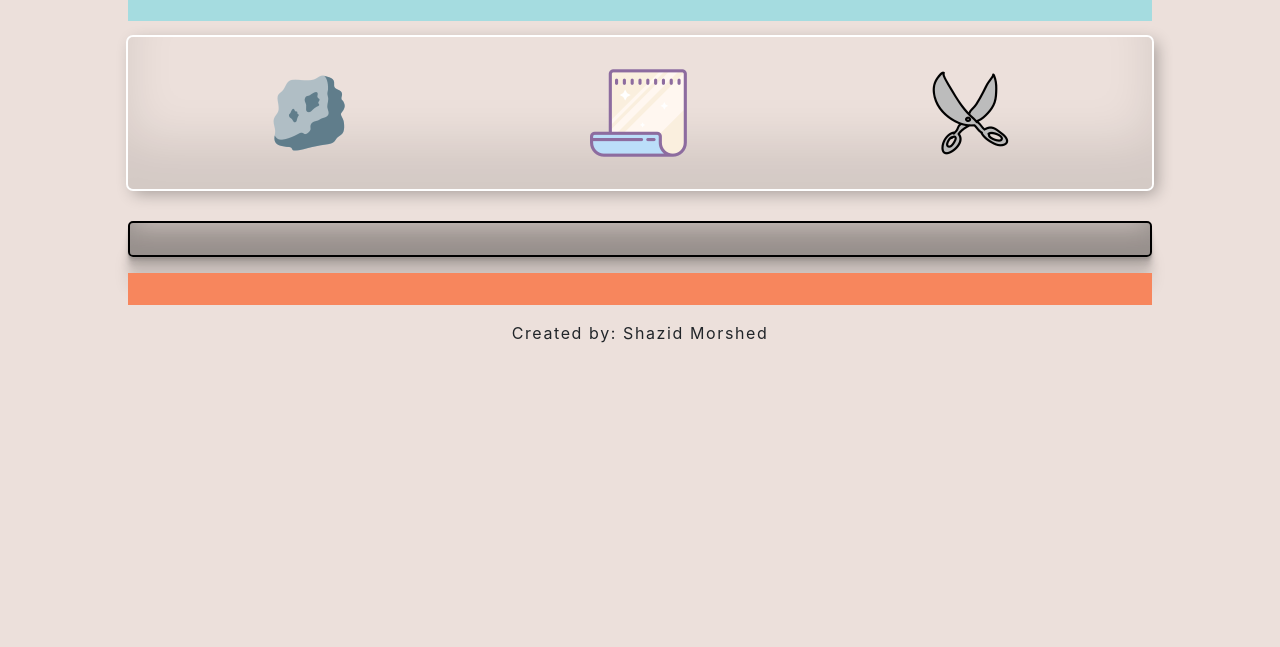
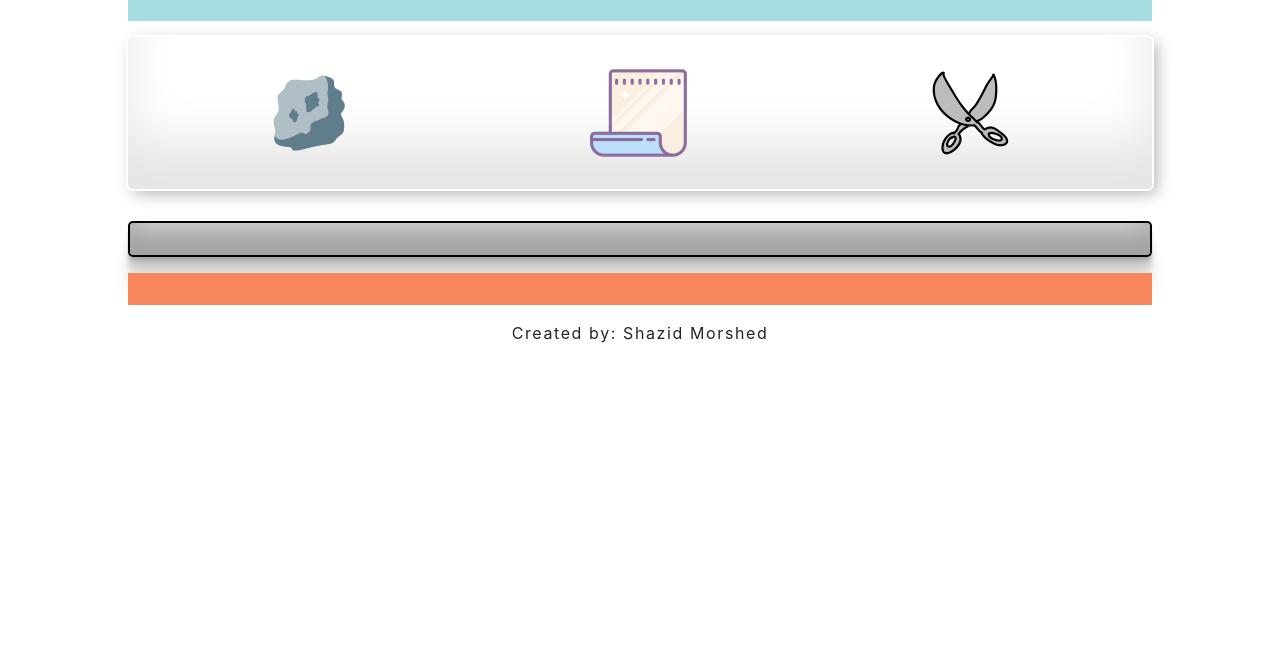
Before and after one commit to ShazidMorshed14/RPS, a plain HTML site: page index.html in a window 1280 px wide. Shown: the part 153-800 px from the top of the page. Drawn offline with nearby package versions, Linux system fonts and the light colour scheme.

Commit message:
Update style.css

```diff
--- a/css/style.css
+++ b/css/style.css
@@ -4,7 +4,7 @@ body {
   display: flex;
   justify-content: center;
   align-items: center;
-  background-color: rgb(236, 224, 219);
+  background-color: white;
 }
 
 .clickMe {
```
